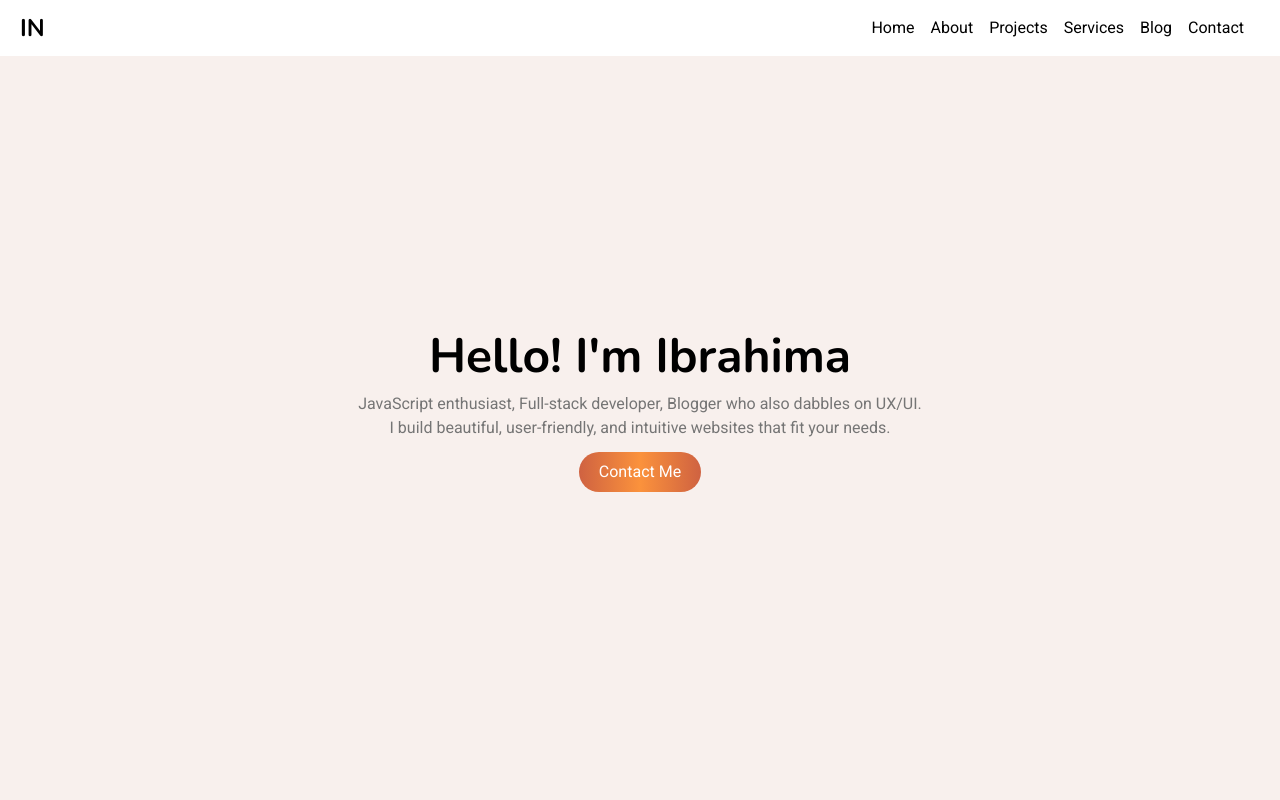
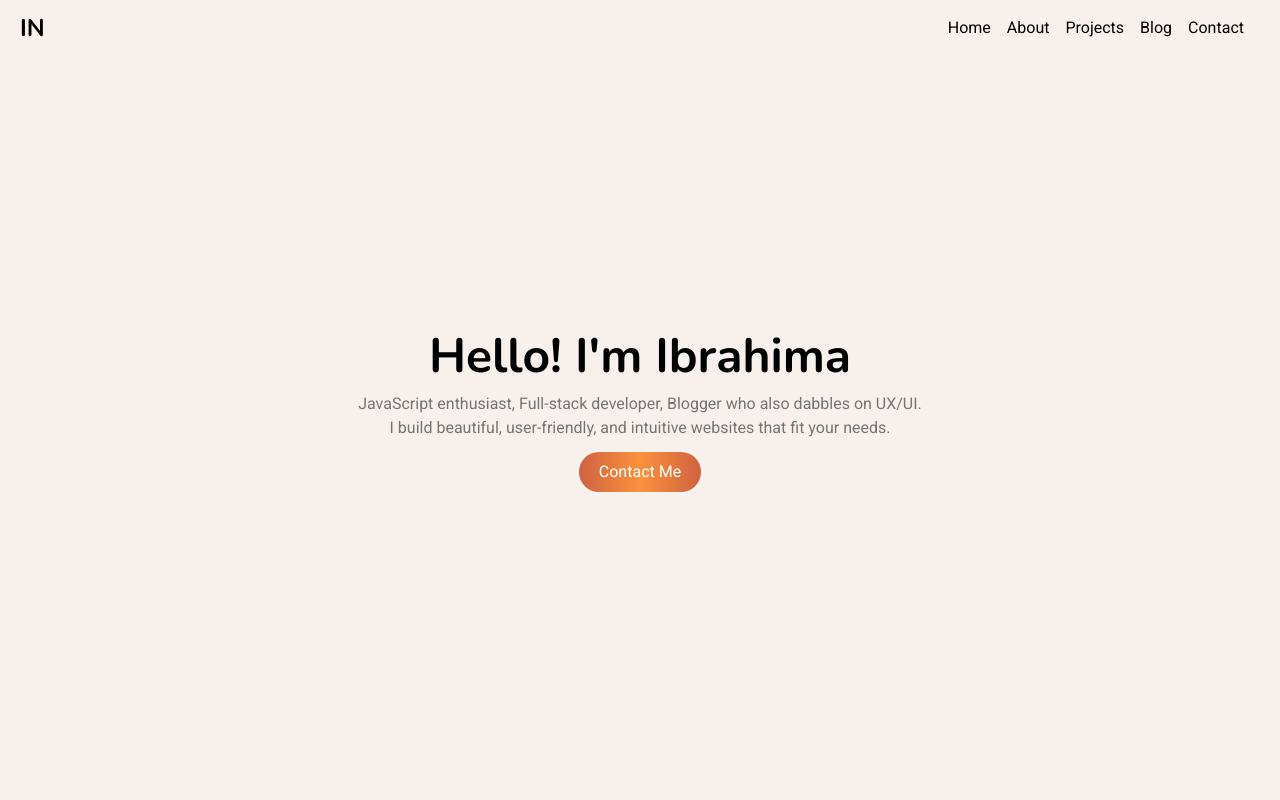
Before and after one commit to ibrahima92/ibrahiman-portfolio, a Next.js app: page / in a window 1280 px wide. Shown: the top 800 px of the page. Built offline with nearby package versions, Linux system fonts and the light colour scheme.

Commit message:
sticky header added

```diff
--- a/components/Content/About.tsx
+++ b/components/Content/About.tsx
@@ -4,7 +4,7 @@ import Image from 'next/image'
 const About: React.FC = () => (
 	<div
 		id="about"
-		className="max-w-4xl m-auto shadow-lg transform -translate-y-12 bg-white p-10 flex flex-col justify-center items-center rounded-lg"
+		className="max-w-4xl m-auto shadow-md transform -translate-y-12 bg-white p-10 flex flex-col justify-center items-center rounded-lg"
 	>
 		<Image src="/logo.png" width="150" height="150" alt="logo-avatar" />
 		<p>
--- a/components/Layout/Layout.tsx
+++ b/components/Layout/Layout.tsx
@@ -1,4 +1,5 @@
-import React from 'react'
+import React, { useState } from 'react'
+import { Waypoint } from 'react-waypoint'
 import Navbar from '../Navbar/Navbar'
 
 type Props = {
@@ -6,9 +7,11 @@ type Props = {
 }
 
 const Layout: React.FC<Props> = ({ children }) => {
+	const [sticky, setSticky] = useState<boolean>(false)
 	return (
 		<>
-			<Navbar />
+			<Waypoint onEnter={() => setSticky(false)} onLeave={() => setSticky(true)} />
+			<Navbar sticky={sticky} />
 			<main>{children}</main>
 		</>
 	)
--- a/components/Navbar/NavLink.tsx
+++ b/components/Navbar/NavLink.tsx
@@ -7,7 +7,7 @@ type Props = {
 }
 
 const NavLink: React.FC<Props> = ({ linkPage, linkName }) => (
-	<li className="mr-4 hover:text-primary active:text-primary">
+	<li className="mr-4 hover:text-primary active:bg-primary">
 		<Link href={linkPage}>
 			<a>{linkName}</a>
 		</Link>
--- a/components/Navbar/Navbar.tsx
+++ b/components/Navbar/Navbar.tsx
@@ -1,14 +1,13 @@
 import React from 'react'
 import NavLink from './NavLink'
 
-const Navbar: React.FC = () => (
-	<nav className="flex justify-between bg-white items-center px-5 py-3">
+const Navbar: React.FC<{ sticky: boolean }> = ({ sticky }) => (
+	<nav className={sticky ? 'bg-white fixed shadow-md' : ''}>
 		<h1 className="font-bold text-2xl">IN</h1>
 		<ul className="flex justify-center align-center">
 			<NavLink linkName="Home" linkPage="/" />
 			<NavLink linkName="About" linkPage="#about" />
 			<NavLink linkName="Projects" linkPage="#projects" />
-			<NavLink linkName="Services" linkPage="#services" />
 			<NavLink linkName="Blog" linkPage="https://www.ibrahima-ndaw.com/" />
 			<NavLink linkName="Contact" linkPage="#contact" />
 		</ul>
--- a/package.json
+++ b/package.json
@@ -15,6 +15,7 @@
 		"postcss-preset-env": "^6.7.0",
 		"react": "17.0.1",
 		"react-dom": "17.0.1",
+		"react-waypoint": "^9.0.3",
 		"tailwindcss": "yarn:@tailwindcss/postcss7-compat"
 	},
 	"devDependencies": {
--- a/styles/index.css
+++ b/styles/index.css
@@ -10,6 +10,10 @@ h1 {
 	@apply font-nunito;
 }
 
+nav {
+	@apply flex justify-between items-center px-5 py-3 w-full z-50;
+}
+
 button {
 	@apply my-2 rounded-3xl px-5 py-2;
 }
```
Also changed, not shown: 1 other file (tests, documents, lock files or other folders).
